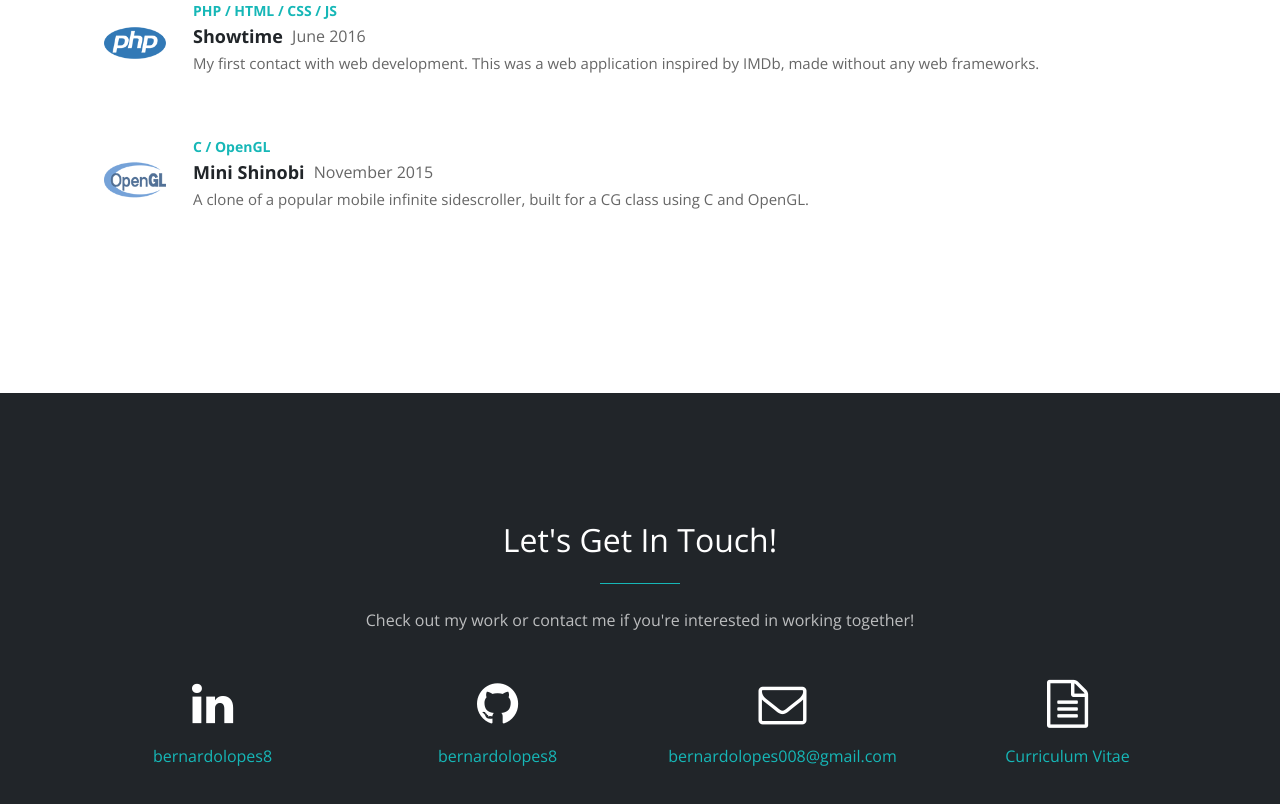
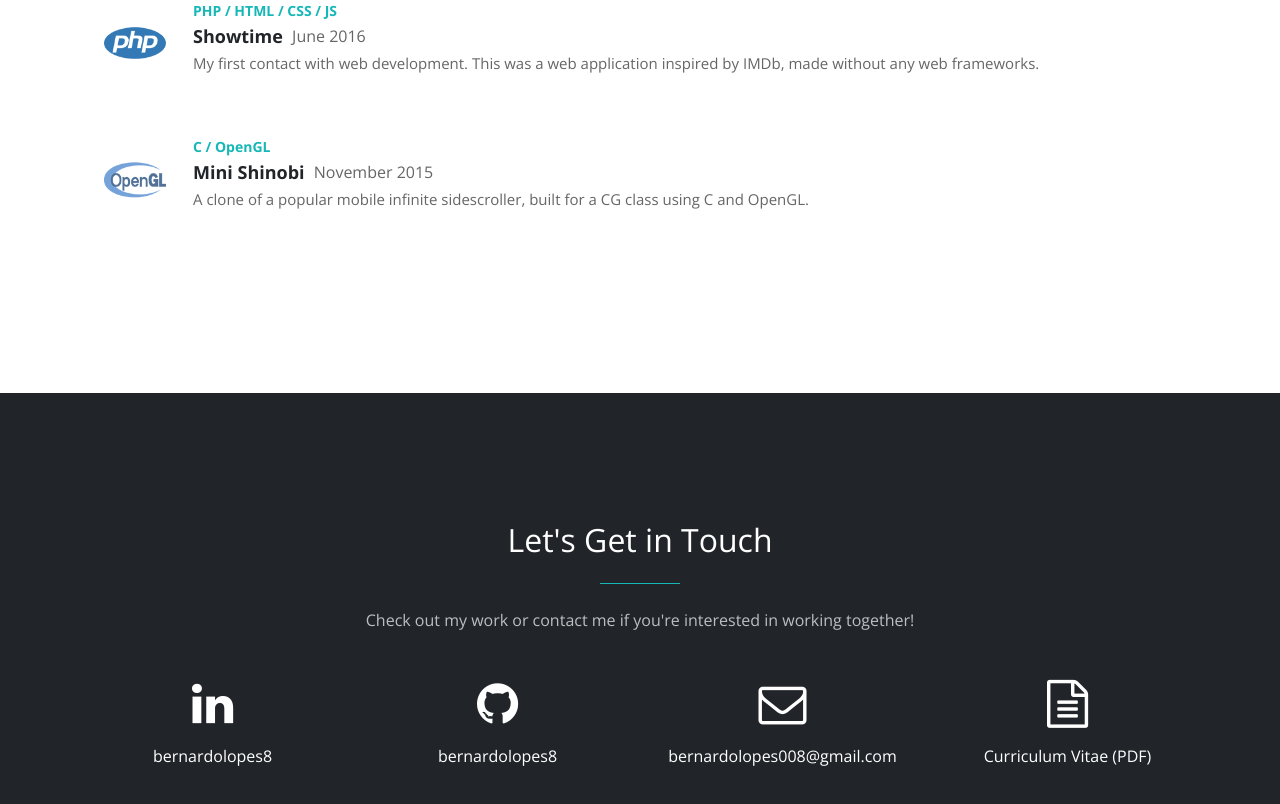
Before and after one commit to bernardolopes8/bernardolopes8.github.io, a plain HTML site: page index.html in a window 1280 px wide. Shown: the part 3311-4115 px from the top of the page. Drawn offline with nearby package versions, Linux system fonts and the light colour scheme.

Commit message:
Improve contact links

```diff
--- a/index.html
+++ b/index.html
@@ -234,27 +234,39 @@
         <div class="container">
             <div class="row">
           <div class="col-lg-8 mx-auto text-center">
-                    <h2 class="section-heading">Let's Get In Touch!</h2>
+                    <h2 class="section-heading">Let's Get in Touch</h2>
                     <hr class="my-4">
                     <p class="mb-5 text-faded">Check out my work or contact me if you're interested in working together!</p>
                 </div>
         </div>
         <div class="row">
                 <div class="col-lg-3 text-center">
+          <a href="https://www.linkedin.com/in/bernardolopes8" target="_blank">
+            <div class="contact-wrapper">
                     <i class="fa fa-linkedin fa-3x mb-3"></i>
-                    <p><a href="http://www.linkedin.com/in/bernardolopes8">bernardolopes8</a></p>
+                    <p>bernardolopes8</p>
+                  </div></a>
                 </div>
                 <div class="col-lg-3 text-center">
+                            <a href="https://www.github.com/bernardolopes8" target="_blank">
+            <div class="contact-wrapper">
                   <i class="fa fa-github fa-3x mb-3"></i>
-                  <p><a href="http://www.github.com/bernardolopes8">bernardolopes8</a></p>
+                  <p>bernardolopes8</p>
+                                    </div></a>
                 </div>
                 <div class="col-lg-3 text-center">
+                            <a href="mailto:bernardolopes008@gmail.com" target="_blank">
+            <div class="contact-wrapper">
                     <i class="fa fa-envelope-o fa-3x mb-3"></i>
-                    <p><a href="mailto:bernardolopes008@gmail.com">bernardolopes008@gmail.com</a></p>
+                    <p>bernardolopes008@gmail.com</p>
+                                      </div></a>
                 </div>
                 <div class="col-lg-3 text-center">
+                            <a href="/docs/cv_bernardo_lopes_en.pdf" target="_blank">
+            <div class="contact-wrapper">
                     <i class="fa fa-file-text-o fa-3x mb-3"></i>
-                    <p><a href="docs/cv_bernardo_lopes_en.pdf">Curriculum Vitae</a></p>
+                    <p>Curriculum Vitae (PDF)</p>
+                                      </div></a>
                 </div>
             </div>
         </div>
--- a/scss/_global.scss
+++ b/scss/_global.scss
@@ -166,3 +166,11 @@ a .list-item {
 a:hover {
   text-decoration: none;
 }
+
+a .contact-wrapper {
+  color: $white;
+}
+
+a .contact-wrapper:hover {
+  color: $primary;
+}
```
Also changed, not shown: css/creative.css.
